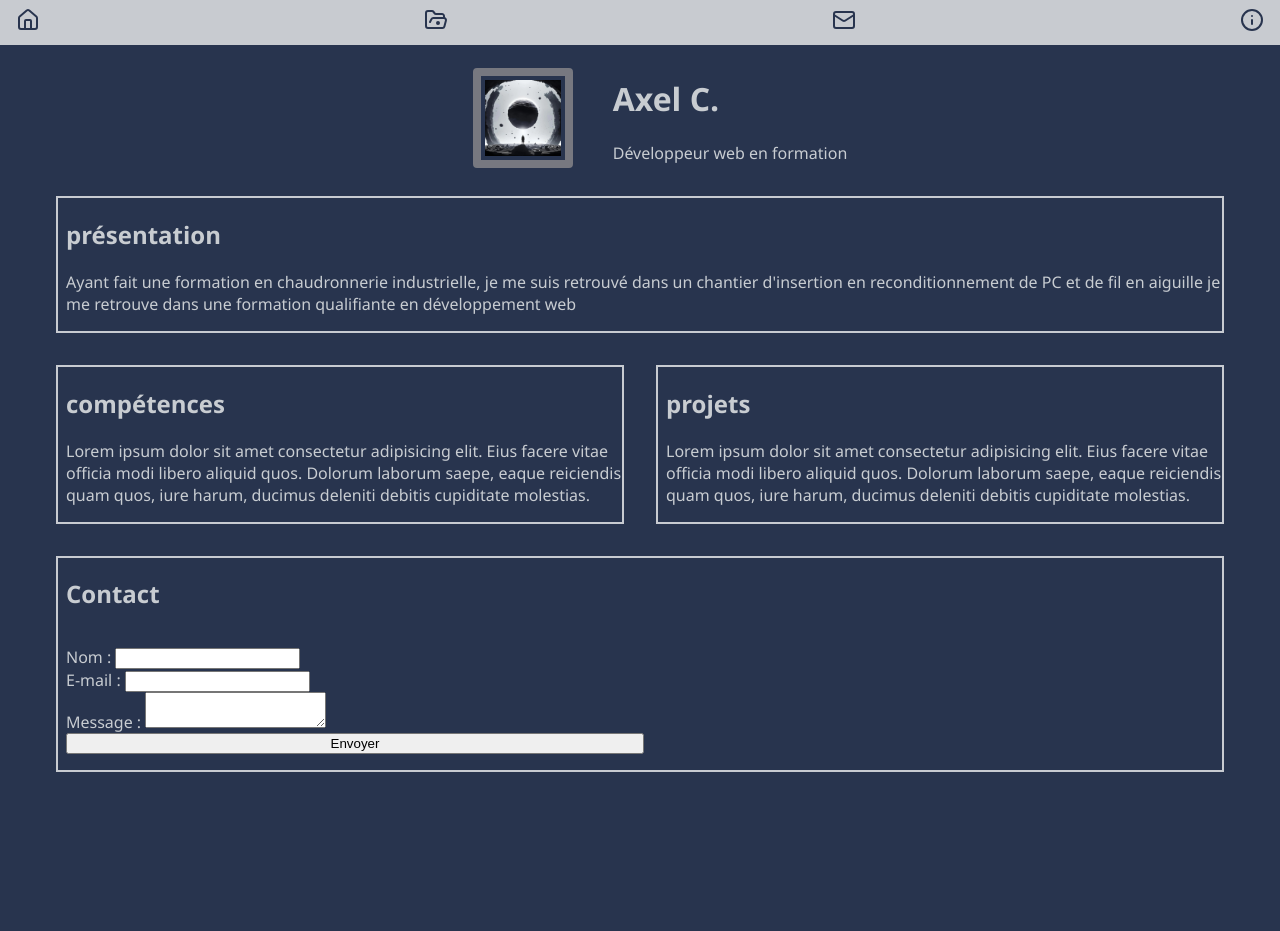
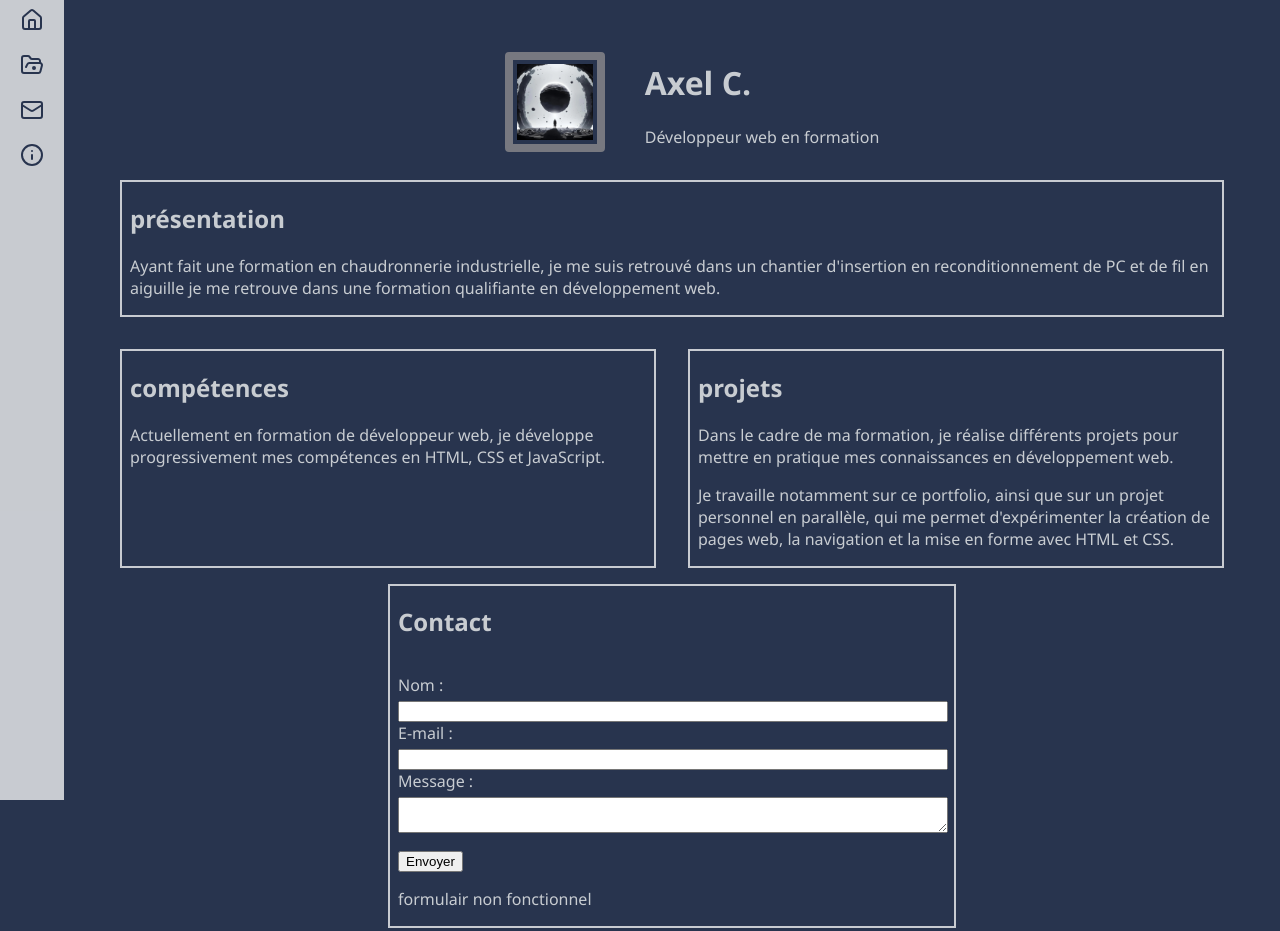
Before and after one commit to ArnAndor/page-perso, a plain HTML site: page index.html in a window 1280 px wide. Before the commit the page ends 812 px from the top, so only its background shows below. Drawn offline with Linux system fonts and the light colour scheme.

Commit message:
Termine la mise en page

```diff
--- a/index.html
+++ b/index.html
@@ -1,24 +1,19 @@
 <!doctype html>
 <html lang="fr">
-<!-- Page personnelle — fichier de départ.
-     Complétez ce squelette en suivant la page du lundi, puis lancez : node  -test page-perso.test.js
-     Les tests vérifient la structure ; le validateur du W3C vérifie la syntaxe. -->
   <head>
-    <!-- TODO: encodage, viewport, titre, lien vers style.css -->
      <meta charset="UTF-8">
+    <link rel="shortcut icon" href="img/logo/orbites-irregulieres.svg" type="image/x-icon">
     <meta name="viewport" content="width=device-width, initial-scale=1.0">
     <link rel="stylesheet" href="style.css">
     <title>porteur</title>
   </head>
   <body>
-    <!-- TODO: en-tête avec navigation, contenu principal (présentation, compétences,
-         projets, contact), pied de page -->
     <header>
       <nav class="menu">
         <ul class="lien">
-          <li><a href="#home" aria-label="Accueil"><span class="icone icone-accueil" aria-hidden="true"></span></a></li>
-          <li><a href="#" aria-label="Projets"><span class="icone icone-projets" aria-hidden="true"></span></a></li>
-          <li><a href="#" aria-label="Contact"><span class="icone icone-contact" aria-hidden="true"></span></a></li>
+          <li><a href="#porteur" aria-label="Accueil"><span class="icone icone-accueil" aria-hidden="true"></span></a></li>
+          <li><a href="#voyon" aria-label="Projets"><span class="icone icone-projets" aria-hidden="true"></span></a></li>
+          <li><a href="#contact" aria-label="Contact"><span class="icone icone-contact" aria-hidden="true"></span></a></li>
           <li><a href="#" aria-label="À propos"><span class="icone icone-info" aria-hidden="true"></span></a></li>
         </ul>
       </nav>
@@ -27,8 +22,8 @@
 
     <main>
 
-      <div class="encadre">
-        <img src="img/abd.jpg" alt="Lorem">
+      <div class="encadre" id="porteur">
+        <img src="img/abd.jpg" alt="Avatar d’Axel C.">
         <div>
           <h1>Axel C.</h1>
           <p>Développeur web en formation</p>
@@ -37,20 +32,21 @@
 
       <section>
           <h2 id="home" class="important">présentation</h2>
-          <p class="important" id="tata">Ayant fait une formation en chaudronnerie industrielle, je me suis retrouvé dans un chantier d'insertion en reconditionnement de PC et de fil en aiguille je me retrouve dans une formation qualifiante en développement web</p>
+          <p class="important" id="tata">Ayant fait une formation en chaudronnerie industrielle, je me suis retrouvé dans un chantier d'insertion en reconditionnement de PC et de fil en aiguille je me retrouve dans une formation qualifiante en développement web.</p>
       </section>
 
       <div id="voyon">
         <section>
           <div class="column">
             <h2>compétences</h2>
-            <p>Lorem ipsum dolor sit amet consectetur   adipisicing elit. Eius facere vitae officia modi libero aliquid quos. Dolorum laborum saepe, eaque reiciendis quam quos, iure harum, ducimus deleniti debitis cupiditate molestias.</p>
+            <p>Actuellement en formation de développeur web, je développe progressivement mes compétences en HTML, CSS et JavaScript.</p>
           </div>
         </section>
         <section >
           <div class="column">
             <h2>projets</h2>
-            <p>Lorem ipsum dolor sit amet consectetur   adipisicing elit. Eius facere vitae officia modi libero aliquid quos. Dolorum laborum saepe, eaque reiciendis quam quos, iure harum, ducimus deleniti debitis cupiditate molestias.</p>
+            <p>Dans le cadre de ma formation, je réalise différents projets pour mettre en pratique mes connaissances en développement web.</p>
+            <p>Je travaille notamment sur ce portfolio, ainsi que sur un projet personnel en parallèle, qui me permet d'expérimenter la création de pages web, la navigation et la mise en forme avec HTML et CSS.</p>
           </div>
         </section>
       </div>
@@ -61,20 +57,21 @@
           <ul class="Contact">
             <li>
               <label for="name">Nom : </label>
-              <input type="text" name="user_name" id="name">
+              <input type="text" name="user_name" id="name" required>
             </li>
             <li>
               <label for="mail">E-mail : </label>
-              <input type="email" name="user_mail" id="mail">
+              <input type="email" name="user_mail" id="mail" required>
             </li>
             <li>
               <label for="msg">Message : </label>
               <textarea name="user_message" id="msg"></textarea>
             </li>
 
+          </ul>
           <button type="submit">Envoyer</button>
-          </ul>
         </form>
+        <p>formulair non fonctionnel</p>
       </section>
 
     </main>
--- a/style.css
+++ b/style.css
@@ -1,6 +1,3 @@
-/* Page personnelle — styles.
-   Mardi : typographie, couleurs, espacements (« CSS from scratch »).
-   Jeudi : mise en page mobile first avec Flexbox ou Grid (« Layout Lab »). */
 *, *::before, *::after {
   box-sizing: border-box;
 }
@@ -113,7 +110,16 @@ a {
    flex-direction: column;
    justify-content: flex-start;
    padding: 0;
-   width: 50%;
+   width: 99%;
+}
+.Contact li {
+   display: flex;
+   flex-direction: column;
+   gap: 5px;
+}
+.Contact input, .Contact textarea {
+   width: 100%;
+   box-sizing: border-box;
 }
 
 @media(min-width: 30rem) {
@@ -127,14 +133,27 @@ a {
 @media(min-width: 48rem) {
    .menu {
       top: 0;
+      flex-direction: column;
       bottom: auto;
+      left: 0;
+      height: 100%;
+      width: 4rem;
+      padding-inline: 0;
 
    }
+   .lien {
+      flex-direction: column;
+      align-items: center;
+   }
    main {
-      padding-top: var(--espace-3);
-      padding-bottom: 0;
+      margin-left: 4rem;
    }
    #voyon {
-      display: flex;
+      display: grid;
+      grid-template-columns: repeat(2, 1fr);
+   }
+   #contact{
+      width: 50%;
+      margin: auto;
    }
 }
```
Also changed, not shown: img/logo/orbites-irregulieres.svg (added).
